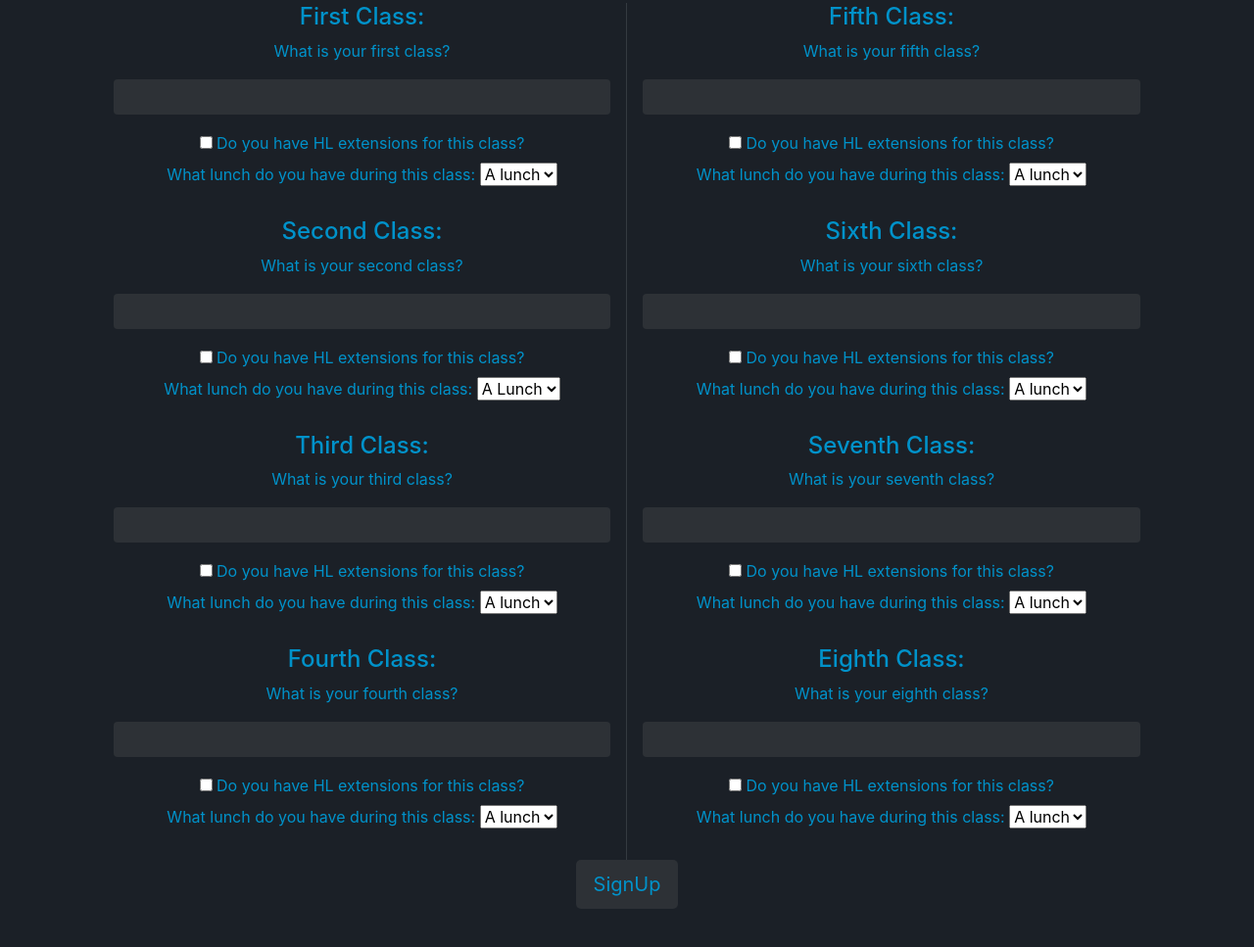
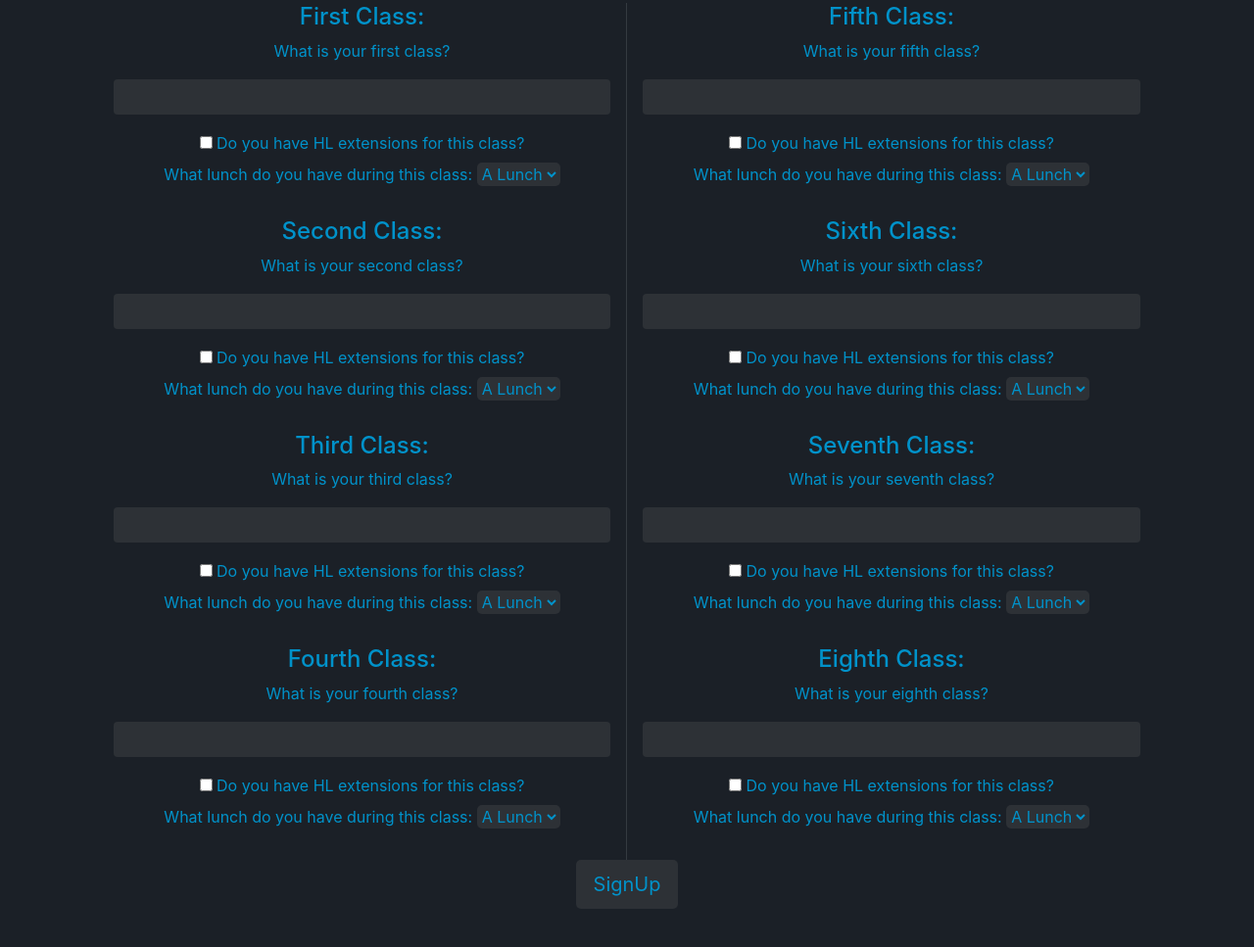
Before and after one commit to Jotham5697/TodayIS, a website: page templates/signUp.html in a window 1280 px wide. Shown: the part 485-1452 px from the top of the page at 98% size. Drawn offline with nearby package versions, Linux system fonts and the light colour scheme; files that its build step writes are made by us from their sources.

Commit message:
couple sytlistic changes

```diff
--- a/templates/signUp.html
+++ b/templates/signUp.html
@@ -59,11 +59,11 @@
                     </div>
                     <div class="form-group">
                         <p>Password: </p>
-                        <input class="form-control myinput white" name="password">
+                        <input type = "password" class="form-control myinput white" name="password">
                     </div>
                     <div class="form-group">
                         <p>Confirm Password: </p>
-                        <input class="form-control myinput white" name="cpassword">
+                        <input type = "password" class="form-control myinput white" name="cpassword">
                     </div>
                     <div class="form-group">
                         <p>Name: </p>
@@ -99,11 +99,11 @@
                                 </div>
                                 <div>
                                     <label for="lunch1" class="white">What lunch do you have during this class:</label>
-                                    <select class="form-select form-select-sm" aria-label="Small select example"
+                                    <select class="form-select form-select-sm myinput white" aria-label="Small select example"
                                         name="lunch1">
-                                        <option selected value=1> A lunch</option>
-                                        <option value="2">B</option>
-                                        <option value="3">C</option>
+                                        <option selected value=1> A Lunch</option>
+                                        <option value="2">B Lunch</option>
+                                        <option value="3">C Lunch</option>
                                     </select>
                                 </div>
 
@@ -125,7 +125,7 @@
                                 </div>
                                 <div>
                                     <label for="lunch2" class="white">What lunch do you have during this class:</label>
-                                    <select class="form-select form-select-sm" aria-label="Small select example"
+                                    <select class="form-select form-select-sm myinput white" aria-label="Small select example"
                                         name="lunch2">
                                         <option selected value=1> A Lunch</option>
                                         <option value="2">B Lunch</option>
@@ -151,11 +151,11 @@
                                 </div>
                                 <div>
                                     <label for="lunch3" class="white">What lunch do you have during this class:</label>
-                                    <select class="form-select form-select-sm" aria-label="Small select example"
+                                    <select class="form-select form-select-sm myinput white" aria-label="Small select example"
                                         name="lunch3">
-                                        <option selected value=1> A lunch</option>
-                                        <option value="2">B</option>
-                                        <option value="3">C</option>
+                                        <option selected value=1> A Lunch</option>
+                                        <option value="2">B Lunch</option>
+                                        <option value="3">C Lunch</option>
                                     </select>
                                 </div>
 
@@ -176,11 +176,11 @@
                                 </div>
                                 <div>
                                     <label for="lunch4" class="white">What lunch do you have during this class:</label>
-                                    <select class="form-select form-select-sm" aria-label="Small select example"
+                                    <select class="form-select form-select-sm myinput white" aria-label="Small select example"
                                         name="lunch4">
-                                        <option selected value=1> A lunch</option>
-                                        <option value="2">B</option>
-                                        <option value="3">C</option>
+                                        <option selected value=1> A Lunch</option>
+                                        <option value="2">B Lunch</option>
+                                        <option value="3">C Lunch</option>
                                     </select>
                                 </div>
                                 <br>
@@ -201,11 +201,11 @@
                                 </div>
                                 <div>
                                     <label for="lunch5" class="white">What lunch do you have during this class:</label>
-                                    <select class="form-select form-select-sm" aria-label="Small select example"
+                                    <select class="form-select form-select-sm myinput white" aria-label="Small select example"
                                         name="lunch5">
-                                        <option selected value=1> A lunch</option>
-                                        <option value="2">B</option>
-                                        <option value="3">C</option>
+                                        <option selected value=1> A Lunch</option>
+                                        <option value="2">B Lunch</option>
+                                        <option value="3">C Lunch</option>
                                     </select>
                                 </div>
                                 <br>
@@ -225,11 +225,11 @@
                                 </div>
                                 <div>
                                     <label for="lunch6" class="white">What lunch do you have during this class:</label>
-                                    <select class="form-select form-select-sm" aria-label="Small select example"
+                                    <select class="form-select form-select-sm myinput white" aria-label="Small select example"
                                         name="lunch6">
-                                        <option selected value=1> A lunch</option>
-                                        <option value="2">B</option>
-                                        <option value="3">C</option>
+                                        <option selected value=1> A Lunch</option>
+                                        <option value="2">B Lunch</option>
+                                        <option value="3">C Lunch</option>
                                     </select>
                                 </div>
                                 <br>
@@ -250,11 +250,11 @@
                                 </div>
                                 <div>
                                     <label for="lunch7" class="white">What lunch do you have during this class:</label>
-                                    <select class="form-select form-select-sm" aria-label="Small select example"
+                                    <select class="form-select form-select-sm myinput white" aria-label="Small select example"
                                         name="lunch7">
-                                        <option selected value=1> A lunch</option>
-                                        <option value="2">B</option>
-                                        <option value="3">C</option>
+                                        <option selected value=1> A Lunch</option>
+                                        <option value="2">B Lunch</option>
+                                        <option value="3">C Lunch</option>
                                     </select>
                                 </div>
                                 <br>
@@ -275,11 +275,11 @@
                                 </div>
                                 <div>
                                     <label for="lunch8" class="white left-a">What lunch do you have during this class:</label>
-                                    <select class="form-select form-select-sm left-a" aria-label="Small select example"
+                                    <select class="form-select form-select-sm left-a myinput white" aria-label="Small select example"
                                         name="lunch8">
-                                        <option selected value=1> A lunch</option>
-                                        <option value="2">B</option>
-                                        <option value="3">C</option>
+                                        <option selected value=1> A Lunch</option>
+                                        <option value="2">B Lunch</option>
+                                        <option value="3">C Lunch</option>
                                     </select>
                                 </div>
                                 <br>
```
Also changed, not shown: public/css/script.js (+5 -5 lines), templates/login.html (+2 -2 lines).
